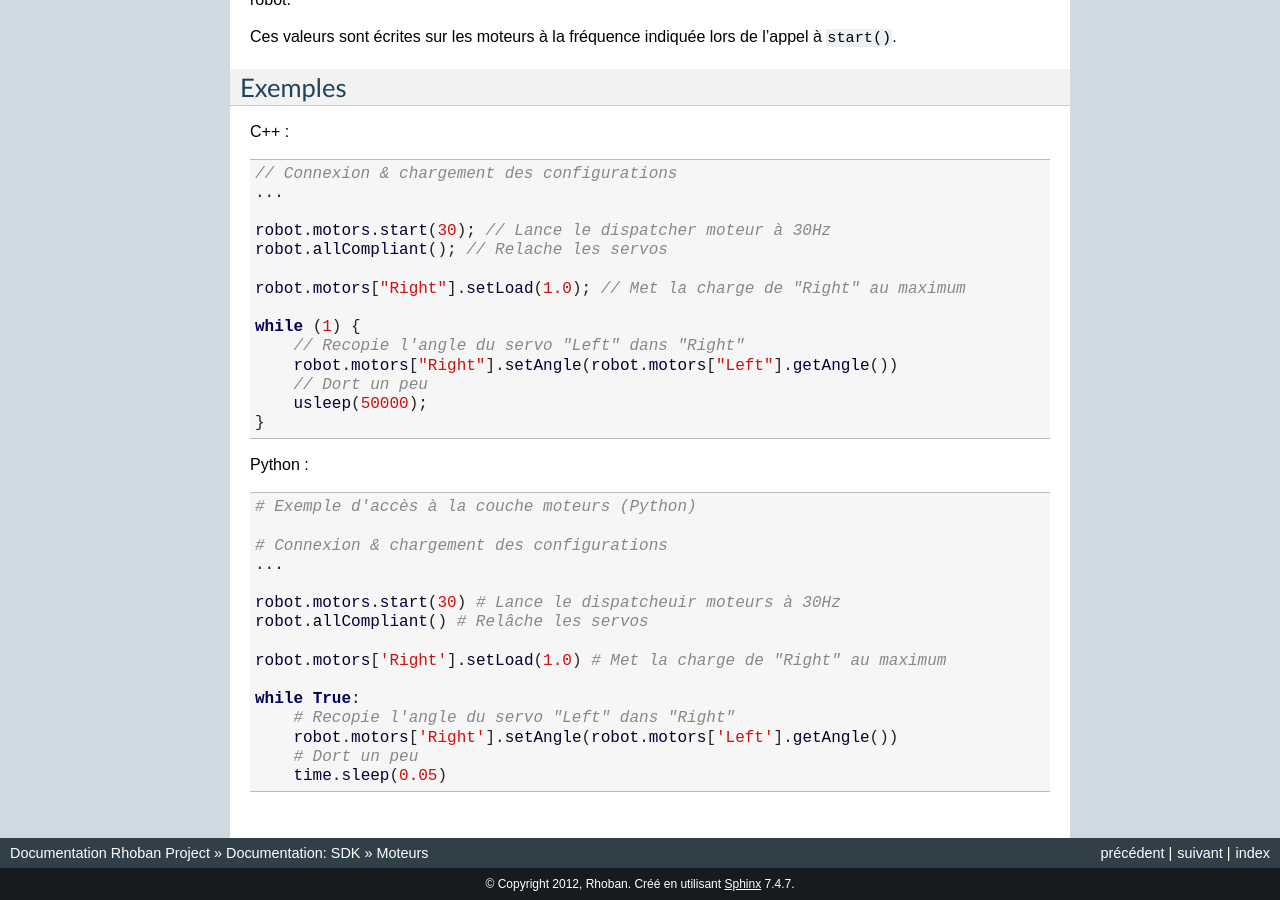
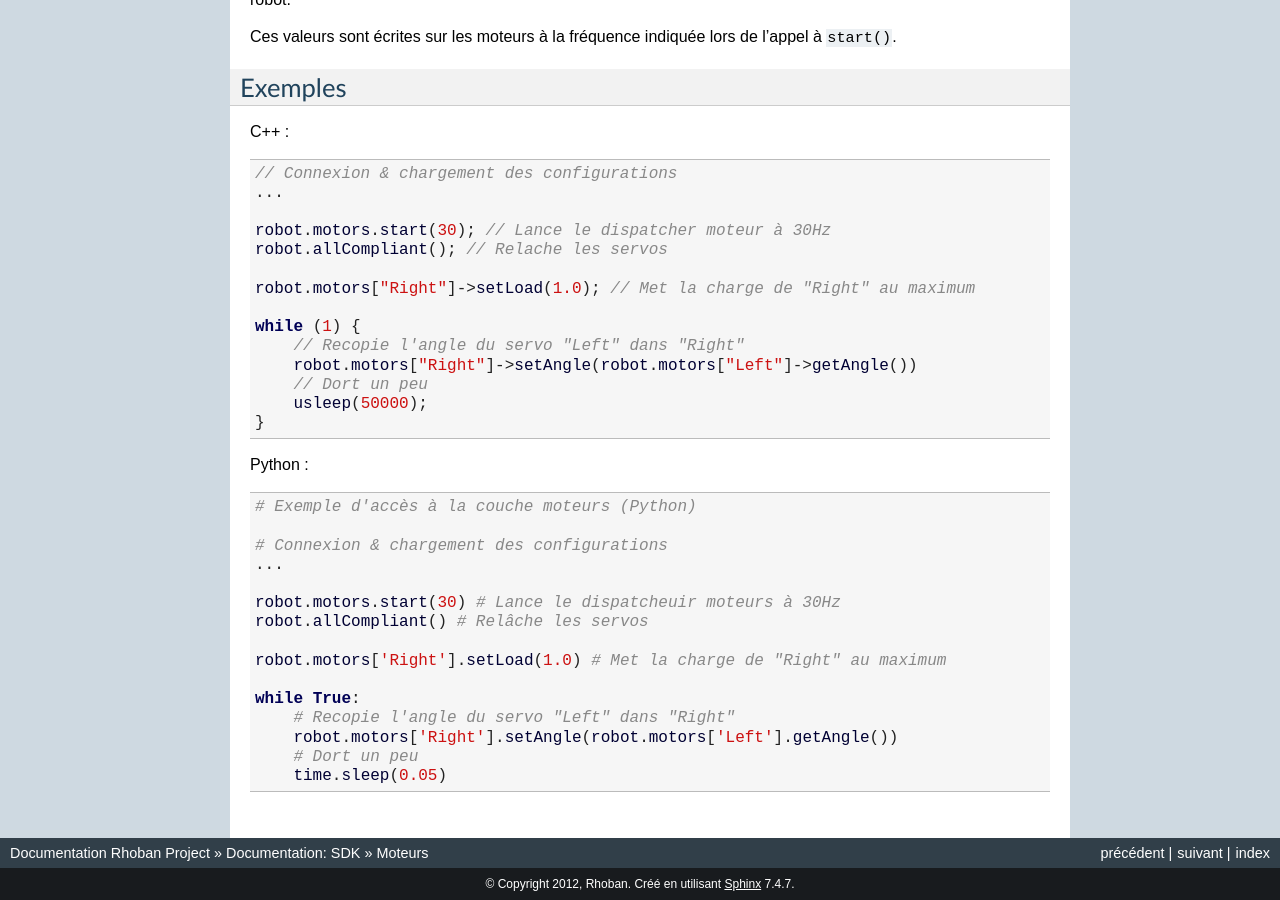
Before and after one commit to RhobanProject/Edu, a Sphinx documentation site: the page built from docs/source/sdk/moteurs.rst, in a window 1280 px wide and 900 px high, scrolled down 2112 px. Built offline with Sphinx 7.4.7, drawn with Linux system fonts in a browser that asks for light colours; pages that are not in the unit, such as notebooks, are missing from menus; the version number could not be read and is left out.

```diff
--- a/docs/source/sdk/moteurs.rst
+++ b/docs/source/sdk/moteurs.rst
@@ -116,11 +116,11 @@ C++ :
     robot.motors.start(30); // Lance le dispatcher moteur à 30Hz
     robot.allCompliant(); // Relache les servos
 
-    robot.motors["Right"].setLoad(1.0); // Met la charge de "Right" au maximum
+    robot.motors["Right"]->setLoad(1.0); // Met la charge de "Right" au maximum
 
     while (1) {
         // Recopie l'angle du servo "Left" dans "Right"
-        robot.motors["Right"].setAngle(robot.motors["Left"].getAngle())
+        robot.motors["Right"]->setAngle(robot.motors["Left"]->getAngle())
         // Dort un peu
         usleep(50000);
     }
```
